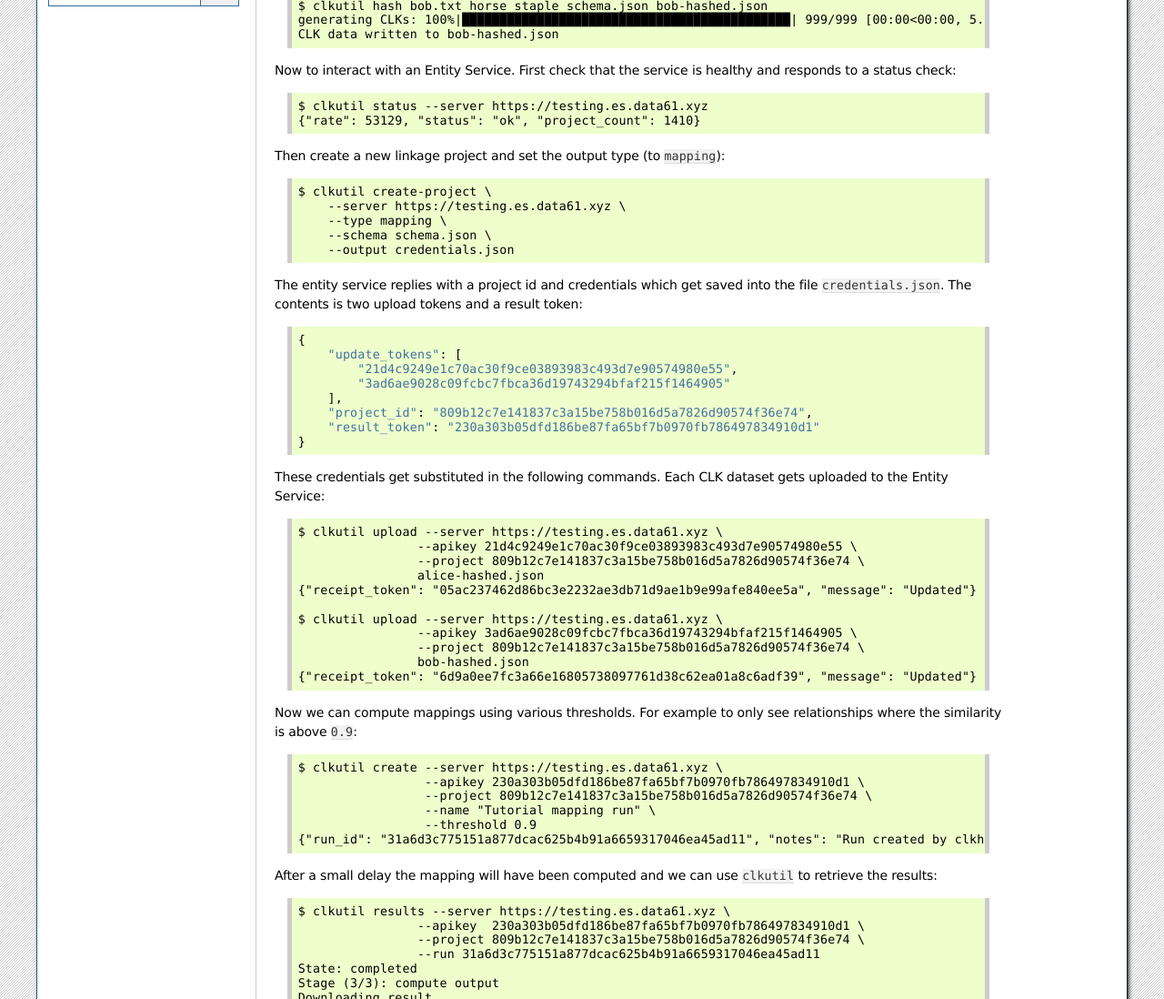
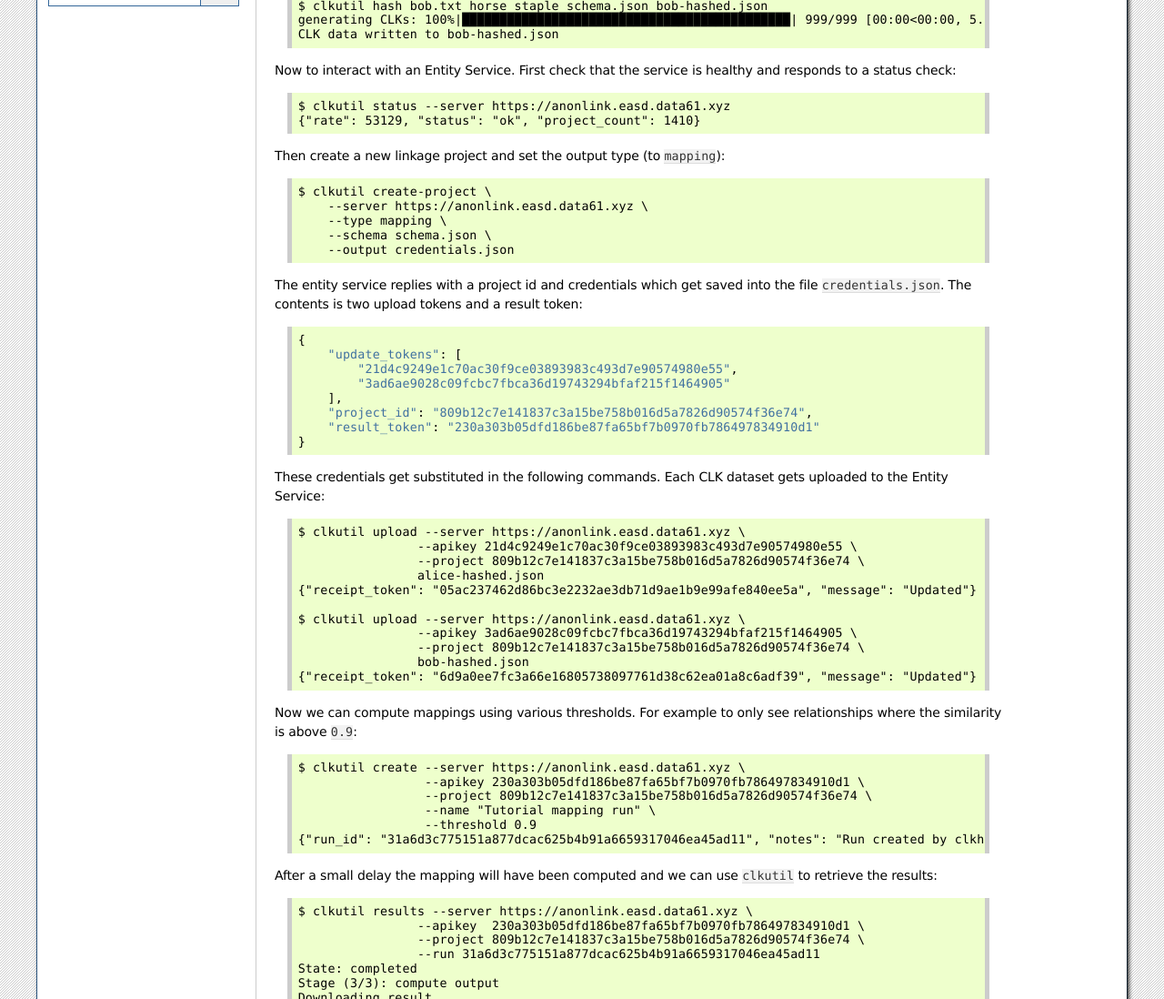
Before and after one commit to data61/anonlink-entity-service, a Sphinx documentation site: the page built from docs/tutorial/cli.rst, in a window 1280 px wide. Shown: the part 581-1679 px from the top of the page at 91% size. Built offline with Sphinx 7.4.7, drawn with Linux system fonts in a browser that asks for light colours; formulas are drawn with MathJax 3; some of the changed lines change nothing that is shown; some of the changed text lies outside the part shown.

Commit message:
Update more deployment URLs

```diff
--- a/docs/tutorial/cli.rst
+++ b/docs/tutorial/cli.rst
@@ -39,13 +39,13 @@ Process the personally identifying data into :ref:`cryptographic-longterm-keys`:
 Now to interact with an Entity Service. First check that the service is healthy and responds to
 a status check::
 
-    $ clkutil status --server https://testing.es.data61.xyz
+    $ clkutil status --server https://anonlink.easd.data61.xyz
     {"rate": 53129, "status": "ok", "project_count": 1410}
 
 Then create a new linkage project and set the output type (to ``mapping``)::
 
     $ clkutil create-project \
-        --server https://testing.es.data61.xyz \
+        --server https://anonlink.easd.data61.xyz \
         --type mapping \
         --schema schema.json \
         --output credentials.json
@@ -65,13 +65,13 @@ The contents is two upload tokens and a result token::
 These credentials get substituted in the following commands. Each CLK dataset
 gets uploaded to the Entity Service::
 
-    $ clkutil upload --server https://testing.es.data61.xyz \
+    $ clkutil upload --server https://anonlink.easd.data61.xyz \
                     --apikey 21d4c9249e1c70ac30f9ce03893983c493d7e90574980e55 \
                     --project 809b12c7e141837c3a15be758b016d5a7826d90574f36e74 \
                     alice-hashed.json
     {"receipt_token": "05ac237462d86bc3e2232ae3db71d9ae1b9e99afe840ee5a", "message": "Updated"}
 
-    $ clkutil upload --server https://testing.es.data61.xyz \
+    $ clkutil upload --server https://anonlink.easd.data61.xyz \
                     --apikey 3ad6ae9028c09fcbc7fbca36d19743294bfaf215f1464905 \
                     --project 809b12c7e141837c3a15be758b016d5a7826d90574f36e74 \
                     bob-hashed.json
@@ -80,7 +80,7 @@ gets uploaded to the Entity Service::
 Now we can compute mappings using various thresholds. For example to only see relationships where the
 similarity is above ``0.9``::
 
-    $ clkutil create --server https://testing.es.data61.xyz \
+    $ clkutil create --server https://anonlink.easd.data61.xyz \
                      --apikey 230a303b05dfd186be87fa65bf7b0970fb786497834910d1 \
                      --project 809b12c7e141837c3a15be758b016d5a7826d90574f36e74 \
                      --name "Tutorial mapping run" \
@@ -91,7 +91,7 @@ similarity is above ``0.9``::
 After a small delay the mapping will have been computed and we can use ``clkutil`` to retrieve the
 results::
 
-    $ clkutil results --server https://testing.es.data61.xyz \
+    $ clkutil results --server https://anonlink.easd.data61.xyz \
                     --apikey  230a303b05dfd186be87fa65bf7b0970fb786497834910d1 \
                     --project 809b12c7e141837c3a15be758b016d5a7826d90574f36e74 \
                     --run 31a6d3c775151a877dcac625b4b91a6659317046ea45ad11
```
